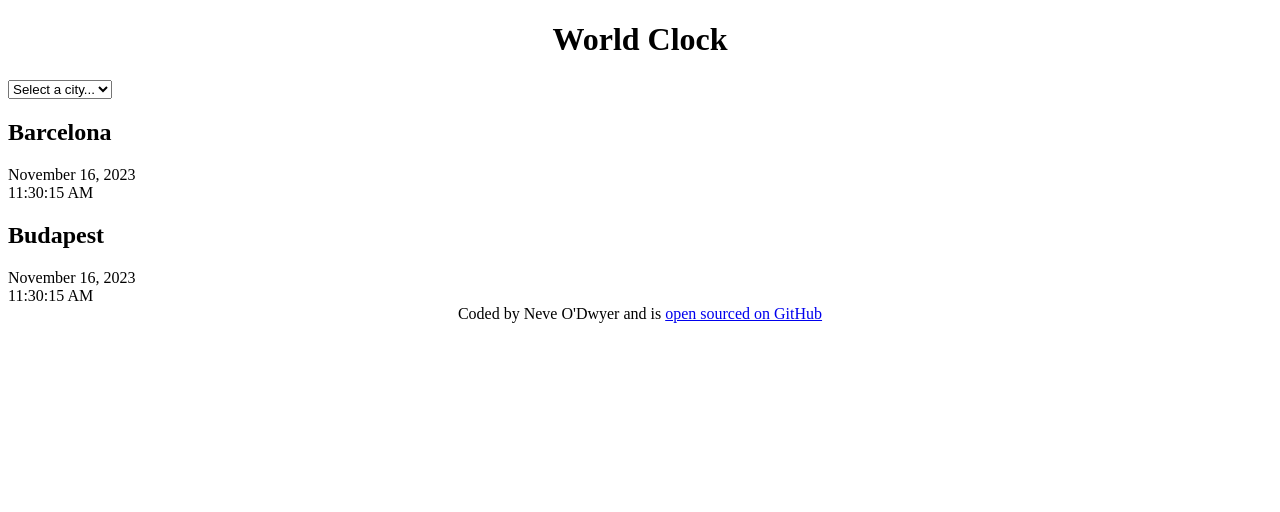
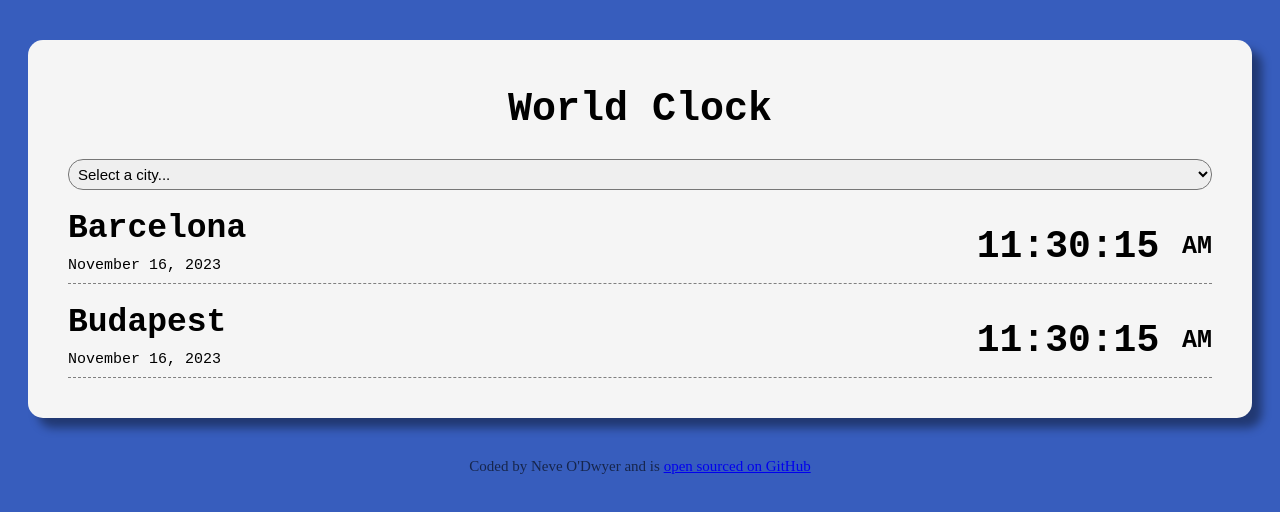
Before and after one commit to Neveod/world-clock, a plain HTML site: page index.html in a window 1280 px wide. Drawn offline with Linux system fonts and the light colour scheme.

Commit message:
styled the css

```diff
--- a/index.html
+++ b/index.html
@@ -16,14 +16,18 @@
         <option value="vancouver">Vancouver</option>
       </select>
       <div class="city">
-        <h2>Barcelona</h2>
-        <div class="date">November 16, 2023</div>
-        <div class="time">11:30:15 AM</div>
+        <div>
+          <h2>Barcelona</h2>
+          <div class="date">November 16, 2023</div>
+        </div>
+        <div class="time">11:30:15 <span class="ampm">AM</span></div>
       </div>
       <div class="city">
-        <h2>Budapest</h2>
-        <div class="date">November 16, 2023</div>
-        <div class="time">11:30:15 AM</div>
+        <div>
+          <h2>Budapest</h2>
+          <div class="date">November 16, 2023</div>
+        </div>
+        <div class="time">11:30:15 <span class="ampm">AM</span></div>
       </div>
     </div>
     <footer>
--- a/src/style.css
+++ b/src/style.css
@@ -1,6 +1,53 @@
+body {
+  background-color: #375dbd;
+}
+.container {
+  max-width: 600 px;
+  margin: 40px 20px;
+  background-color: whitesmoke;
+  padding: 20px 40px;
+  box-shadow: 10px 10px 10px rgba(0, 0, 0, 0.4);
+  border-radius: 15px;
+}
 h1 {
   text-align: center;
+  font-family: "Courier New", Courier, monospace;
+  font-size: 40px;
 }
+h2 {
+  margin: 0 0 10px;
+  font-size: 33px;
+}
+select {
+  display: block;
+  width: 100%;
+  border-radius: 15px;
+  padding: 5px;
+  font-size: 15px;
+}
+.city {
+  display: flex;
+  font-family: "Courier New", Courier, monospace;
+  justify-content: space-between;
+  margin: 20px 0;
+  border-bottom: 1px dashed grey;
+}
+.time {
+  font-size: 38px;
+  font-weight: bold;
+  vertical-align: middle;
+  padding: 15px 0;
+}
+.date {
+  font-size: 15px;
+}
+.ampm {
+  font-size: 25px;
+  vertical-align: middle;
+}
+
 footer {
   text-align: center;
+  font-size: 15px;
+  color: rgba(0, 0, 0, 0.6);
 }
```
Also changed, not shown: 1 other file.
